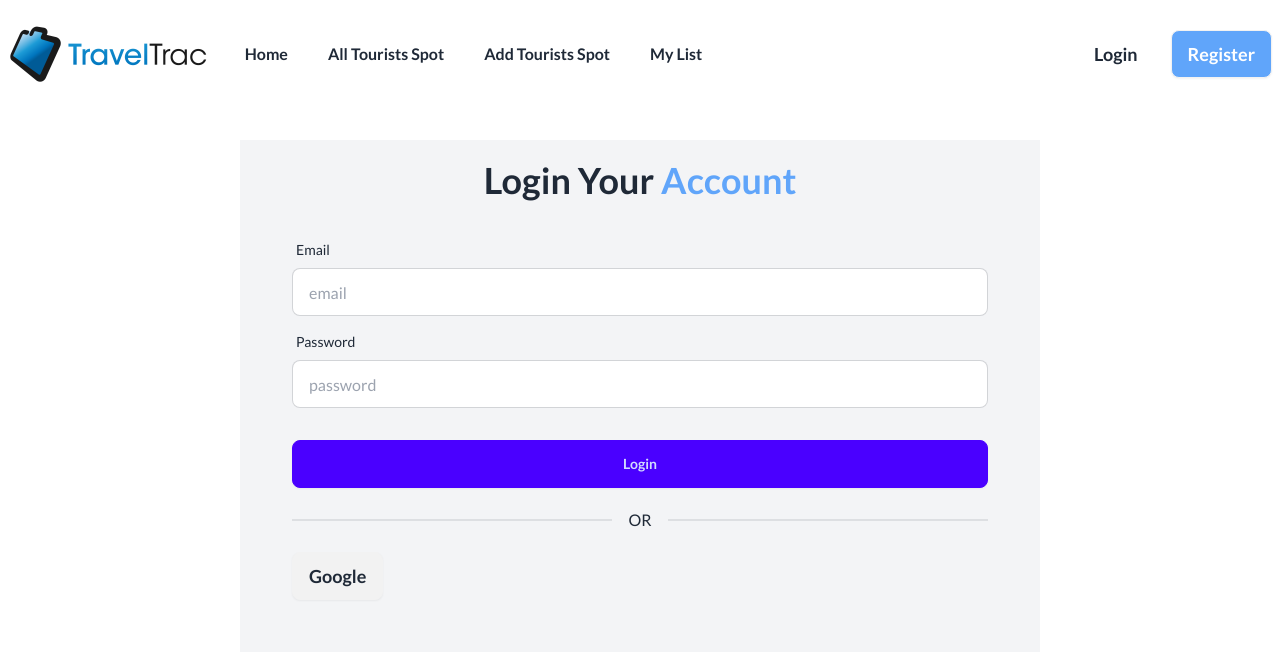
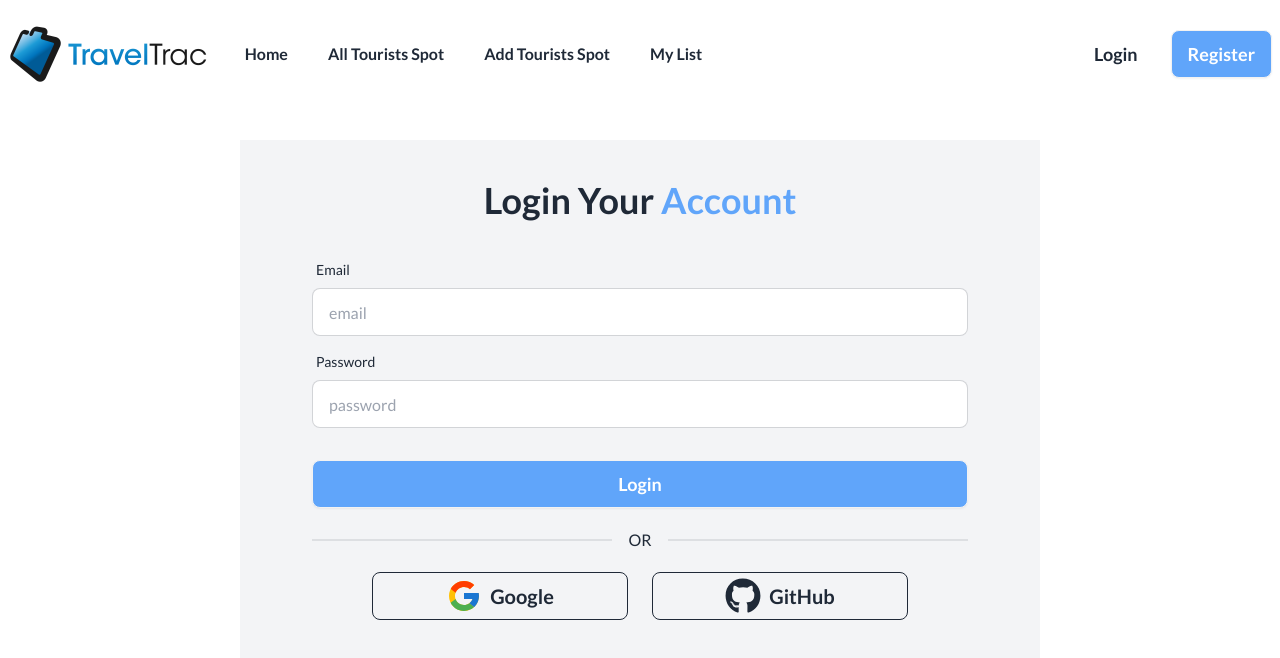
Before and after one commit to codewithToufikul/A10-Travel-Trac-Client, a React (Vite) app: page /login in a window 1280 px wide. Shown: the top 658 px of the page. Built offline with nearby package versions, Linux system fonts and the light colour scheme.

Commit message:
login page added

```diff
--- a/src/Pages/Login/Login.jsx
+++ b/src/Pages/Login/Login.jsx
@@ -1,7 +1,10 @@
+import { FaGithub } from "react-icons/fa6";
+import { FcGoogle } from "react-icons/fc";
+
 const Login = () => {
   return (
     <div className="max-w-[1440px] flex justify-center mx-auto">
-      <div className=" mt-8 w-[800px] p-5 bg-gray-100">
+      <div className=" mt-8 w-[800px] p-10 bg-gray-100">
         <h1 className=" text-4xl text-center font-semibold ">
           Login Your <span className=" text-blue-400">Account</span>
         </h1>
@@ -29,12 +32,13 @@ const Login = () => {
           />
         </div>
         <div className="form-control mt-6">
-          <button className="btn btn-primary">Login</button>
+          <button className="btn bg-blue-400 text-lg text-white">Login</button>
         </div>
         <div className="divider">OR</div>
         <div>
-            <div>
-                <button className="btn text-lg">Google</button>
+            <div className=" flex justify-center gap-6">
+                <button className="btn hover:shadow-2xl hover:text-black bg-transparent hover:bg-transparent btn-outline btn-wide text-4xl px-5"><FcGoogle /> <span className=" text-xl">Google</span></button>
+                <button className="btn hover:shadow-2xl bg-transparent hover:bg-transparent hover:text-black btn-outline btn-wide text-4xl px-5"><FaGithub /> <span className=" text-xl">GitHub</span></button>
             </div>
         </div>
       </form>
```
